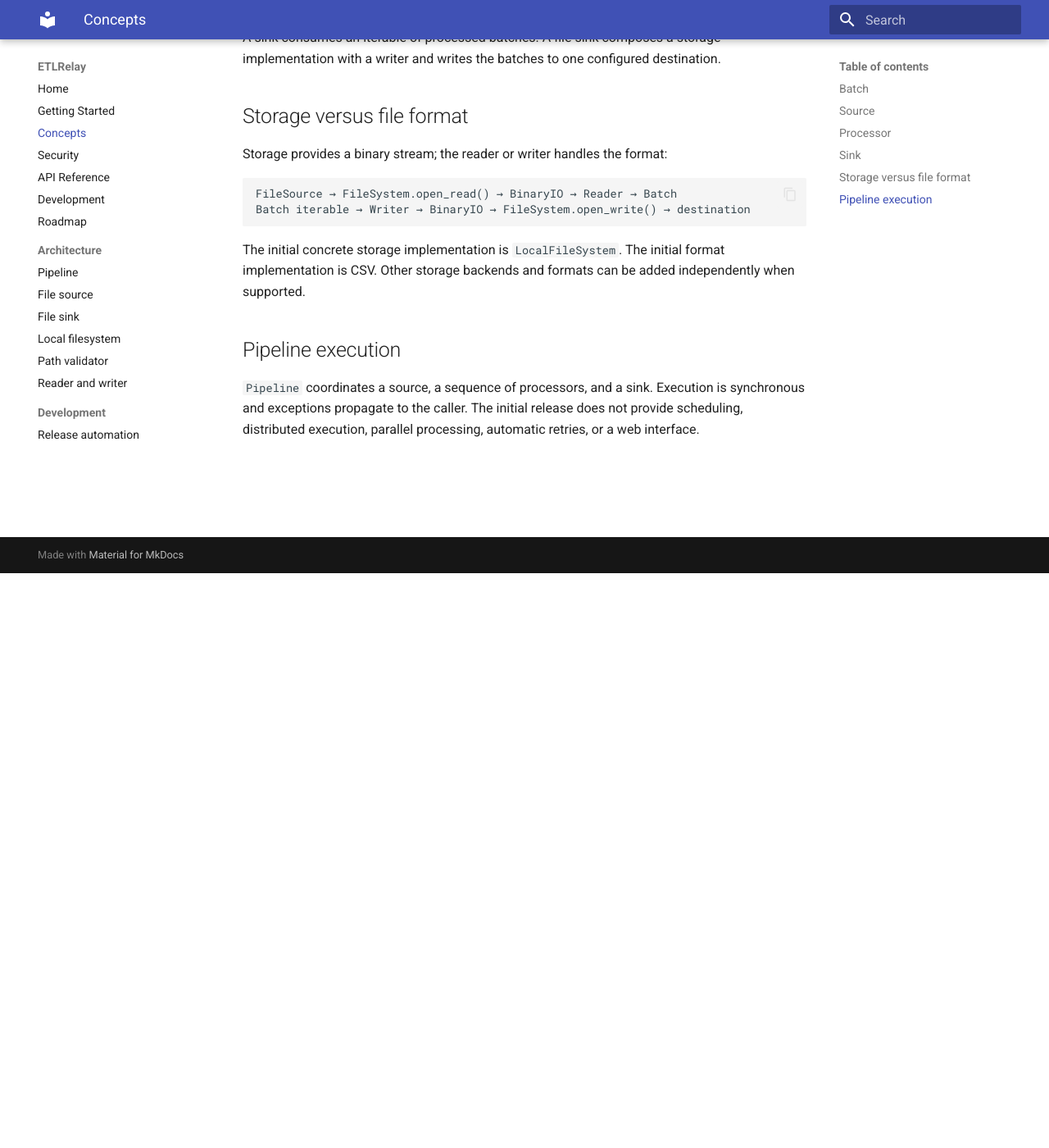
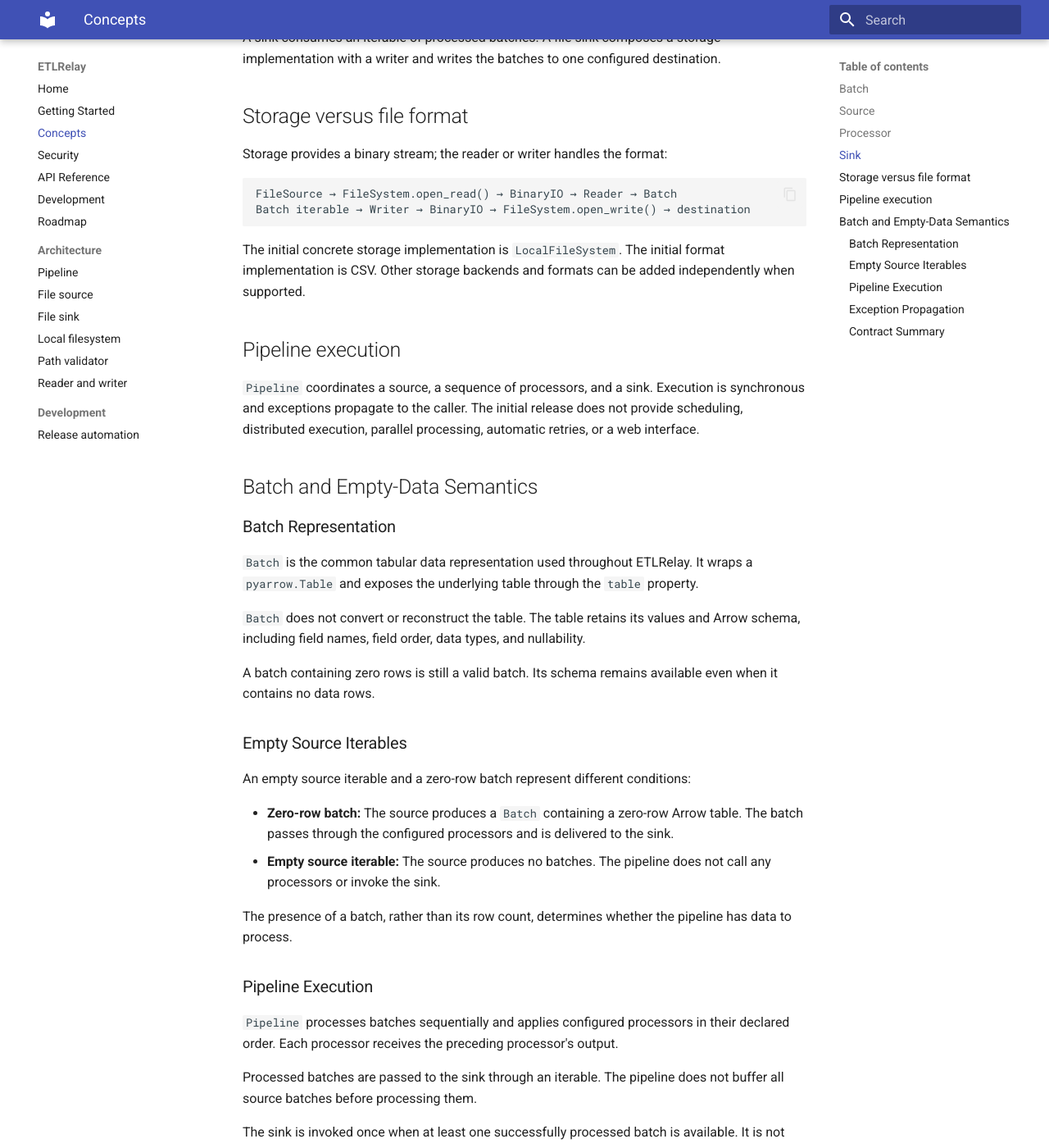
Before and after one commit to apaquette/ETLRelay, an MkDocs documentation site: the page built from docs/concepts.md, in a window 1280 px wide and 1400 px high, scrolled down 701 px. Shown: the whole window at 82% size. Built offline with MkDocs 1.6.1 and Material for MkDocs 9.7.7, drawn with Linux system fonts in a browser that asks for light colours; the version menu is left out; some of the changed text lies outside the part shown.

Commit message:
fix: define Batch and empty pipeline semantics

```diff
--- a/docs/concepts.md
+++ b/docs/concepts.md
@@ -30,3 +30,49 @@
 ## Pipeline execution
 
 `Pipeline` coordinates a source, a sequence of processors, and a sink. Execution is synchronous and exceptions propagate to the caller. The initial release does not provide scheduling, distributed execution, parallel processing, automatic retries, or a web interface.
+
+## Batch and Empty-Data Semantics
+
+### Batch Representation
+
+`Batch` is the common tabular data representation used throughout ETLRelay. It wraps a `pyarrow.Table` and exposes the underlying table through the `table` property.
+
+`Batch` does not convert or reconstruct the table. The table retains its values and Arrow schema, including field names, field order, data types, and nullability.
+
+A batch containing zero rows is still a valid batch. Its schema remains available even when it contains no data rows.
+
+### Empty Source Iterables
+
+An empty source iterable and a zero-row batch represent different conditions:
+
+- **Zero-row batch:** The source produces a `Batch` containing a zero-row Arrow table. The batch passes through the configured processors and is delivered to the sink.
+- **Empty source iterable:** The source produces no batches. The pipeline does not call any processors or invoke the sink.
+
+The presence of a batch, rather than its row count, determines whether the pipeline has data to process.
+
+### Pipeline Execution
+
+`Pipeline` processes batches sequentially and applies configured processors in their declared order. Each processor receives the preceding processor's output.
+
+Processed batches are passed to the sink through an iterable. The pipeline does not buffer all source batches before processing them.
+
+The sink is invoked once when at least one successfully processed batch is available. It is not invoked when the source produces no batches.
+
+### Exception Propagation
+
+Exceptions raised while reading from a source, iterating over its batches, processing a batch, or writing to a sink propagate to the caller. The pipeline does not wrap these exceptions in a separate pipeline exception hierarchy.
+
+When an error occurs after processing has begun, batches already consumed or written are not automatically rolled back. The pipeline does not provide transactional execution across multiple batches.
+
+### Contract Summary
+
+| Condition | Expected behavior |
+|---|---|
+| Normal batch | Values and Arrow schema remain intact unless a processor changes them. |
+| Zero-row batch | Processes as a batch and reaches the sink. |
+| Empty source iterable | No processor calls and no sink invocation. |
+| Multiple batches | Processed sequentially and delivered in source order. |
+| Multiple processors | Applied in configured order to each batch. |
+| Source or processor exception | Propagates to the caller. |
+| Sink exception | Propagates to the caller. |
+| Error after earlier batches were written | Earlier writes are not automatically rolled back. |
```
Also changed, not shown: docs/class_diagrams/batch_and_pipeline_contracts_class_diagram.md (added, +171 -0 lines), 3 other files.
